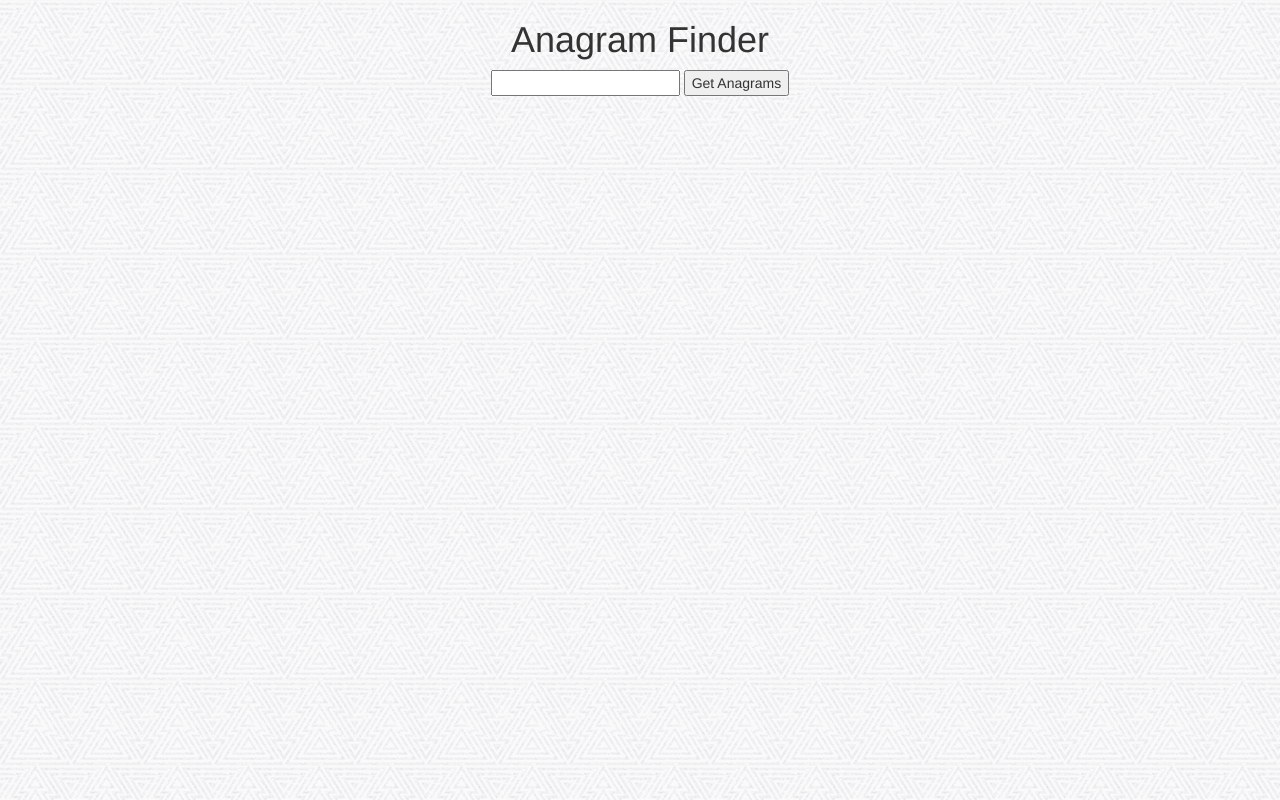
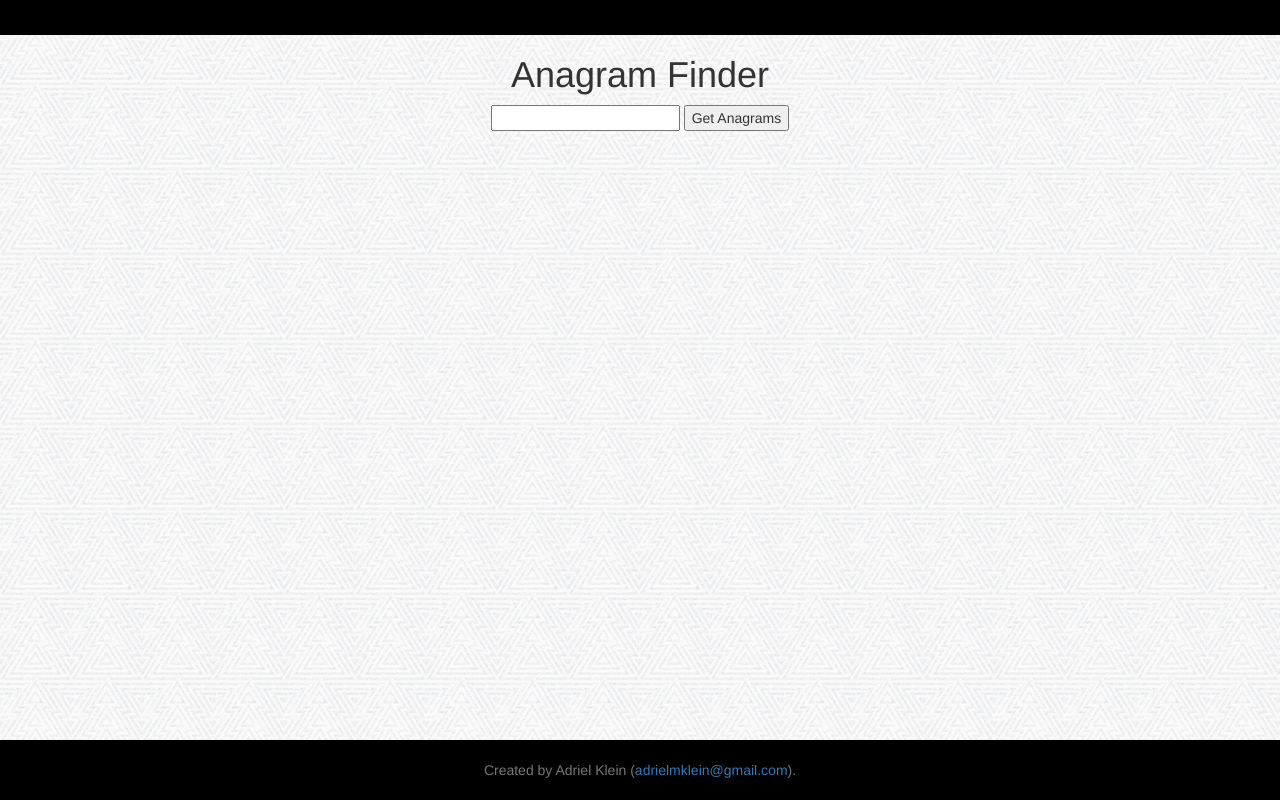
Before and after one commit to adrielklein/anagram-server, a plain HTML site: page app/static/index.html in a window 1280 px wide. Drawn offline with nearby package versions, Linux system fonts and the light colour scheme.

Commit message:
add header and footer

```diff
--- a/app/static/custom.css
+++ b/app/static/custom.css
@@ -1,5 +1,6 @@
 body {
     background: url(/static/img/background.png) repeat 0 0;
+    margin-bottom: 60px;
 }
 
 .list-of-anagrams{
@@ -7,3 +8,34 @@ body {
     margin:0 auto;
     text-align:center;
 }
+
+header {
+    background-color:black;
+    padding:5px;
+    height: 35px;
+}
+html
+{
+	min-height: 100%;
+	position: relative;
+}
+
+.footer
+{
+	background-color: black;
+	bottom: 0;
+	height: 60px;
+	position: absolute;
+	width: 100%;
+}
+.container
+{
+	max-width: 680px;
+	padding: 0 15px;
+	width: auto;
+}
+.container .text-muted
+{
+	margin: 20px 0;
+	text-align:center;
+}
--- a/app/static/index.html
+++ b/app/static/index.html
@@ -12,6 +12,7 @@
     <title>Anagram Finder</title>
 </head>
 <body>
+<header></header>
 <div class="text-center">
     <h1>Anagram Finder</h1>
     <input type="text" id="word" value="">
@@ -20,5 +21,10 @@
     <p id="message"></p>
     <p id="list-of-anagrams" class="list-of-anagrams"></p>
 </div>
+<footer class="footer">
+      <div class="container">
+        <p class="text-muted">Created by Adriel Klein (<a href="mailto:adrielmklein@gmail.com" target="_top">adrielmklein@gmail.com</a>).</p>
+      </div>
+    </footer>
 </body>
 </html>
```
